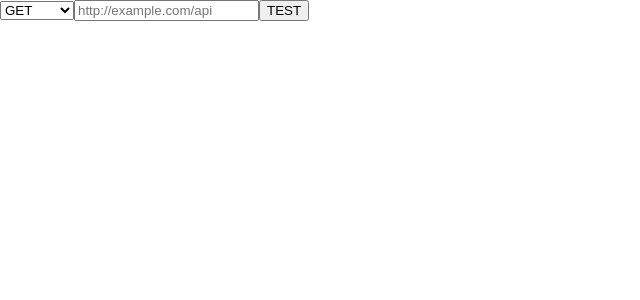
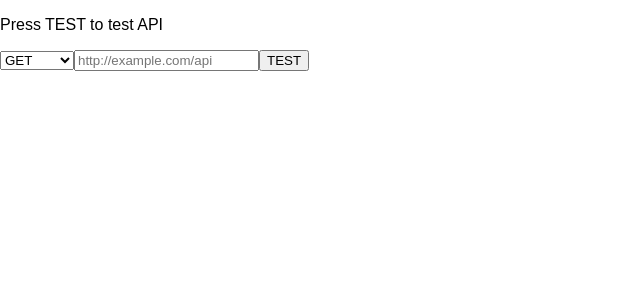
Before and after one commit to samshareski/api-tester, a React (Create React App) app: page / in a window 1280 px wide. Shown: the top 300 px of the page, without its empty margins (0-640 px from the left). Built offline with nearby package versions, Linux system fonts and the light colour scheme.

Commit message:
Display 'results' from form in different container

```diff
--- a/src/App.js
+++ b/src/App.js
@@ -1,9 +1,9 @@
 import React, { Component } from 'react'
-import Form from './console/Form'
+import Console from './console/Console'
 
 class App extends Component {
   render() {
-    return <Form />
+    return <Console />
   }
 }
 
--- /dev/null
+++ b/src/console/Console.js
@@ -0,0 +1,28 @@
+import React, { Component } from 'react'
+import Form from './Form'
+import Display from './Display'
+import makeApiRequest from './api-tester'
+
+class Console extends Component {
+  constructor(props) {
+    super(props)
+    this.state = {
+      response: null
+    }
+  }
+
+  testApi = formData => {
+    this.setState({ response: makeApiRequest(formData.method, formData.url) })
+  }
+
+  render() {
+    return (
+      <div>
+        <Display response={this.state.response} />
+        <Form submitFormData={this.testApi} />
+      </div>
+    )
+  }
+}
+
+export default Console
--- /dev/null
+++ b/src/console/Display.js
@@ -0,0 +1,7 @@
+import React, { Component } from 'react'
+
+const Display = ({ response }) => (
+  <p>{response !== null ? response : 'Press TEST to test API'}</p>
+)
+
+export default Display
--- a/src/console/Form.js
+++ b/src/console/Form.js
@@ -18,7 +18,7 @@ class Form extends Component {
   }
 
   handleSubmit = event => {
-    alert(JSON.stringify(this.state))
+    this.props.submitFormData(this.state)
     event.preventDefault()
   }
 
--- /dev/null
+++ b/src/console/api-tester.js
@@ -0,0 +1,5 @@
+const makeApiRequest = (method, url) => {
+  return `You've made a ${method} request to ${url}`
+}
+
+export default makeApiRequest
```
